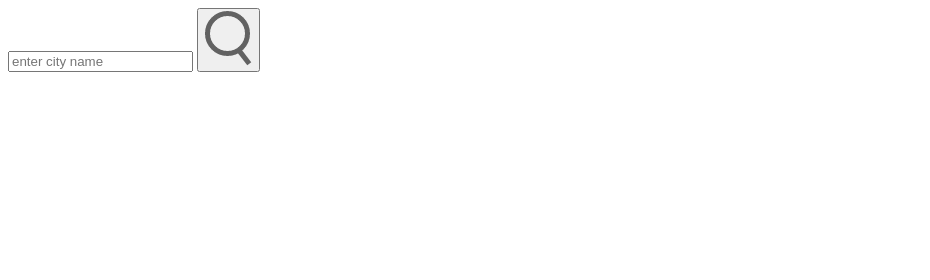
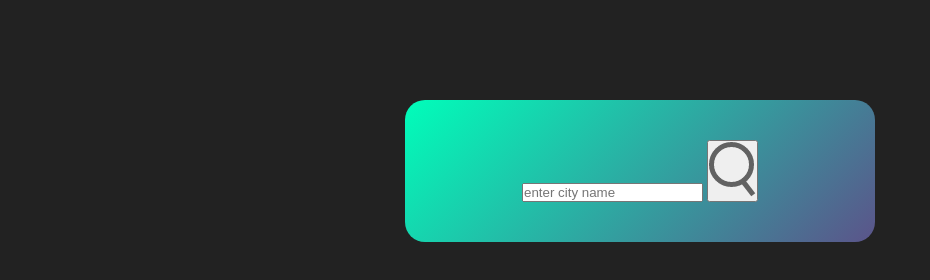
Before and after one commit to Mogle7Arkad/weathercast, a plain HTML site: page index.html in a window 1280 px wide. Shown: the whole page, without its empty margins (0-930 px from the left). Drawn offline with Linux system fonts and the light colour scheme.

Commit message:
styled the search container

```diff
--- a/index.html
+++ b/index.html
@@ -8,7 +8,7 @@
     <script src="script.js"defer></script>
 </head>
 <body>
-    <div class="container">
+    <div class="search-container">
         <div class="search">
             <input type="text" placeholder="enter city name" spellcheck="false">
             <button><img src="images/search.png" alt="search-icon"></button>
--- a/style.css
+++ b/style.css
@@ -0,0 +1,20 @@
+*{
+    margin: 0;
+    padding: 0;
+    box-sizing: border-box;
+}
+
+body{
+    background: #222;
+}
+
+.search-container{
+    width: 90%;
+    max-width: 470px;
+    background: linear-gradient(135deg, #00feba, #5b548a);
+    color: #fff;
+    margin: 100px auto 0;
+    border-radius: 20px;
+    padding: 40px 35px;
+    text-align: center;
+}
```
